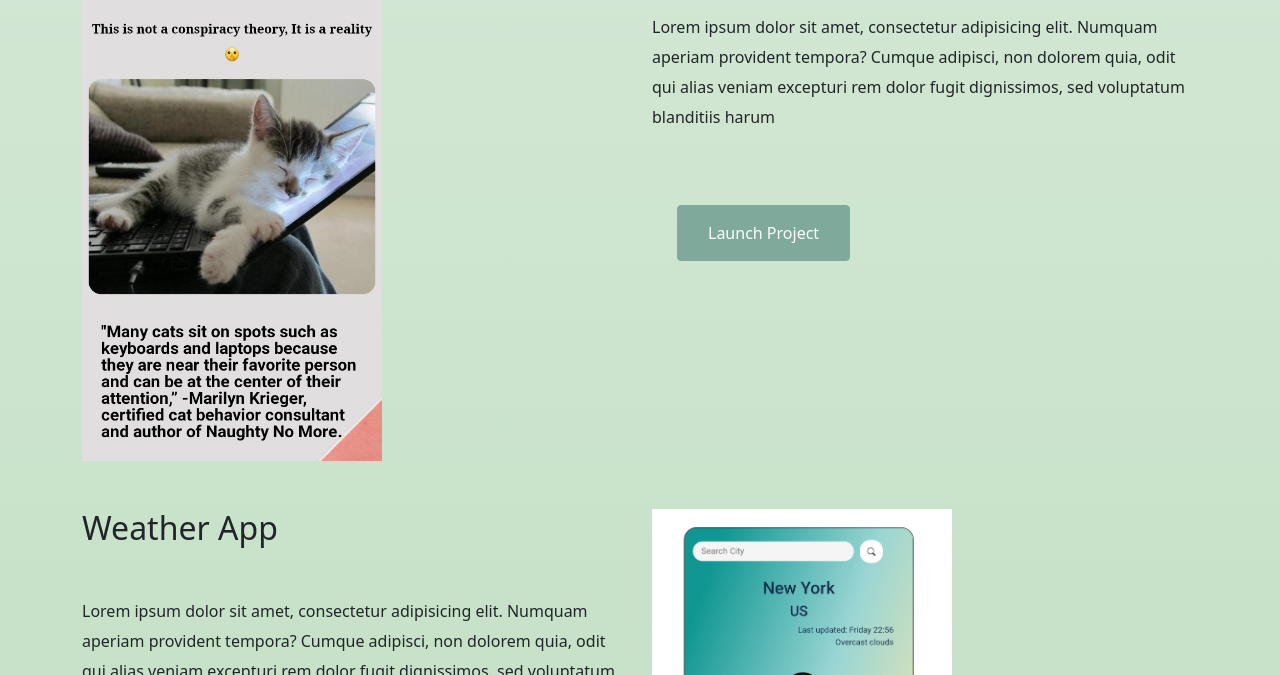
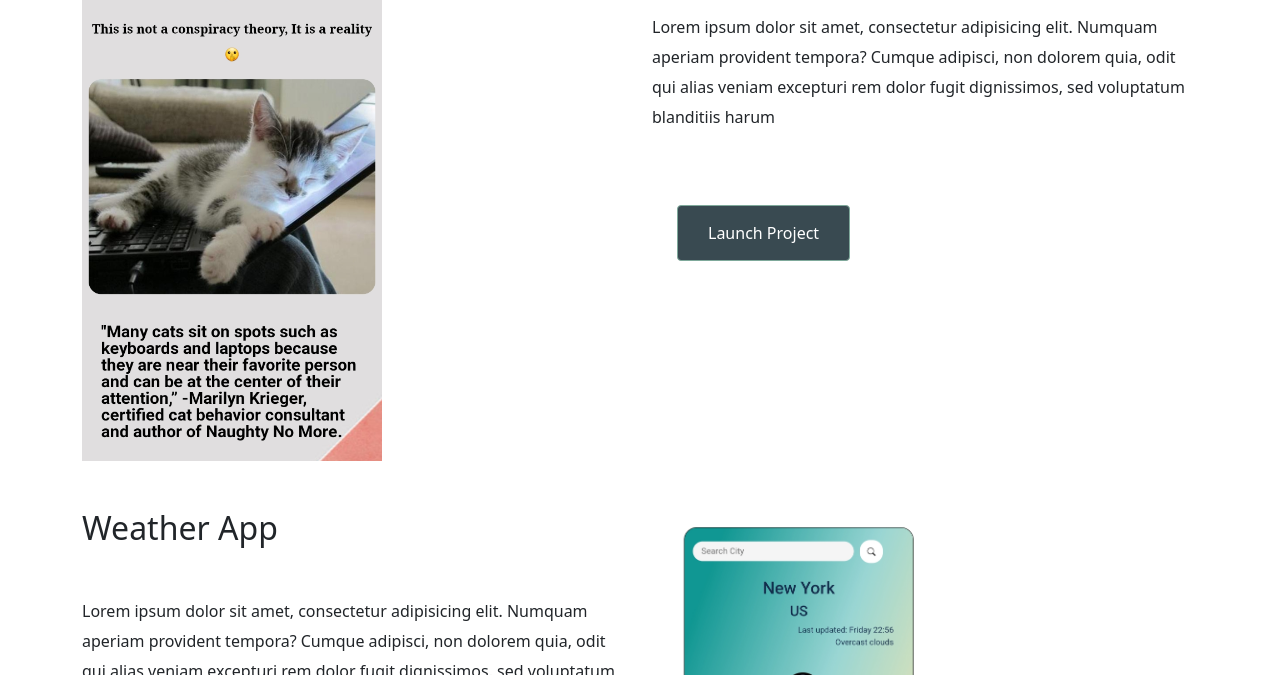
Before and after one commit to Jejexd/Portafolio, a plain HTML site: page index.html in a window 1280 px wide. Shown: the part 738-1413 px from the top of the page. Drawn offline with nearby package versions, Linux system fonts and the light colour scheme.

Commit message:
updated css

```diff
--- a/css/style.css
+++ b/css/style.css
@@ -1,7 +1,3 @@
-body {
-  background: linear-gradient(to top, #c1dfc4 0%, #deecdd 100%);
-}
-
 :root {
   --primary-color: #7fa99b;
   --secondary-color: #fdc57b;
@@ -57,7 +53,7 @@ body {
 }
 
 .btn-branding-outline {
-  background-color: var(--primary-color);
+  background-color: #394a51;
   margin: 25px;
   border-radius: 4px;
   padding: 15px 30px;
```
